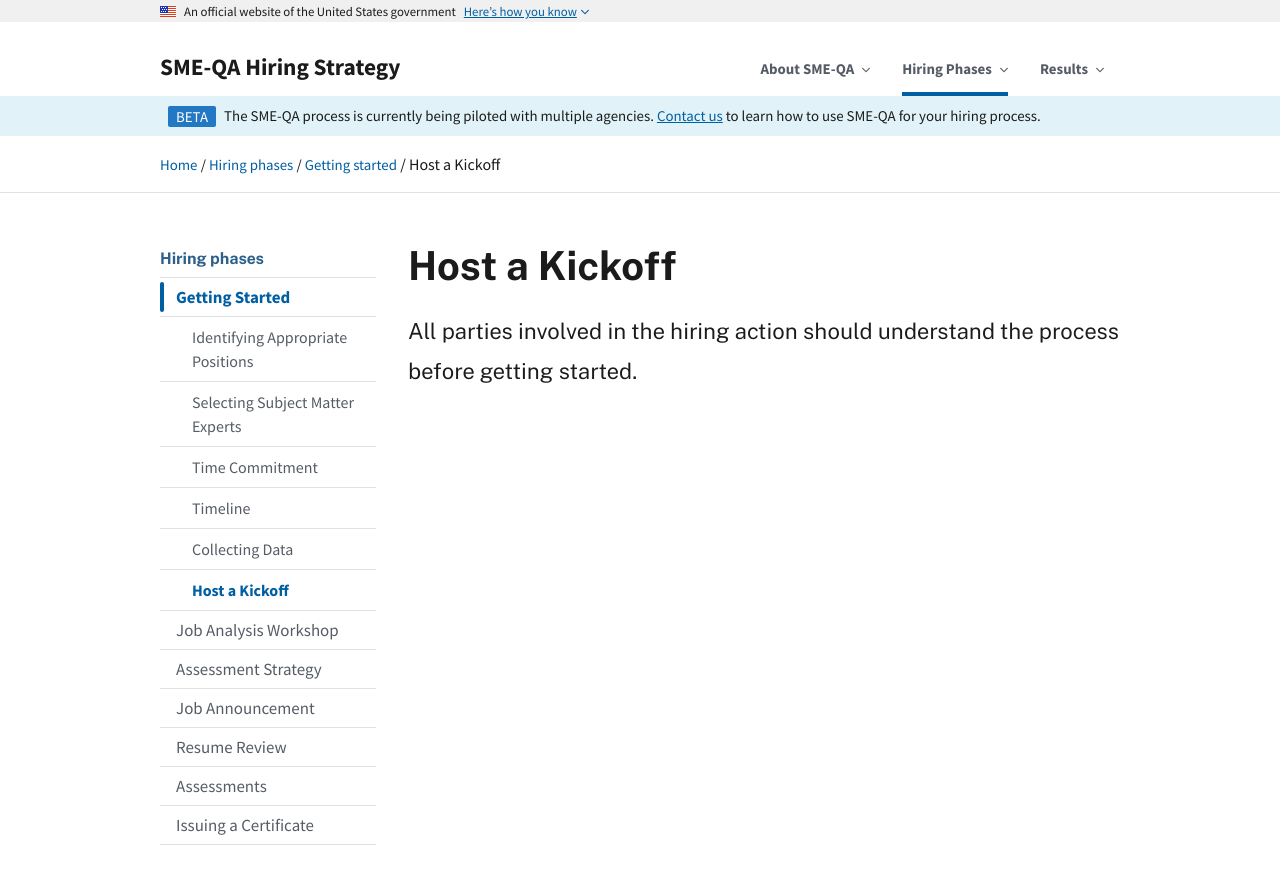
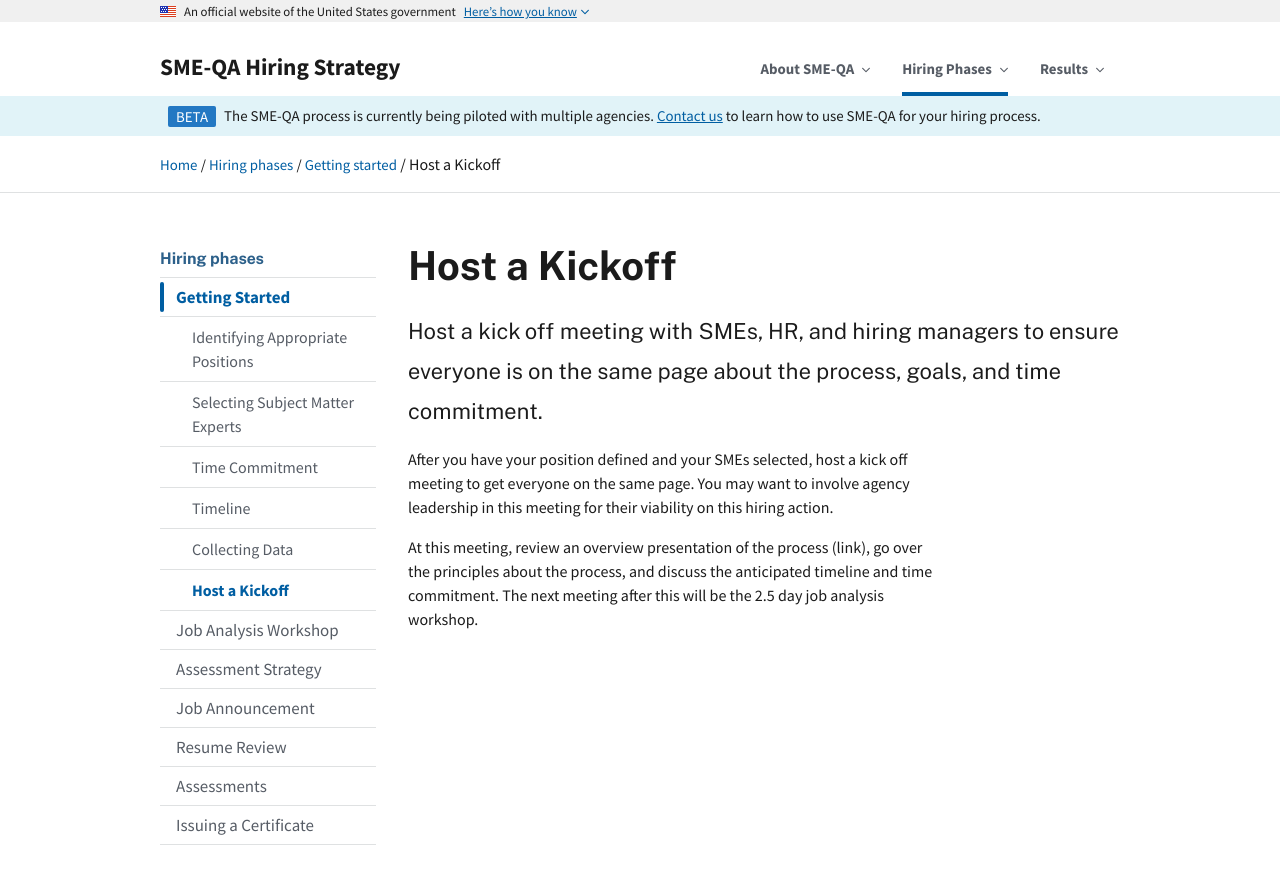
Before and after one commit to usds/SME-QA-Website, a Jekyll site: the page built from pages/phases/getting-started/host-a-kickoff.md, in a window 1280 px wide and 900 px high. Shown: the top 884 px of the window. Built offline with Jekyll 4.4.1, drawn with Linux system fonts in a browser that asks for light colours.

Commit message:
Update host-a-kickoff.md

```diff
--- a/pages/phases/getting-started/host-a-kickoff.md
+++ b/pages/phases/getting-started/host-a-kickoff.md
@@ -6,9 +6,13 @@ title: Host a Kickoff
 sidenav: hiring-phases
 phase: getting-started
 sub-phase-order: 005
-intro: All parties involved in the hiring action should understand the process before getting started.
+intro: Host a kick off meeting with SMEs, HR, and hiring managers to ensure everyone is on the same page about the process, goals, and time commitment.
 ---
 
 <p class="usa-intro">
   {{ page.intro }}
 </p>
+
+After you have your position defined and your SMEs selected, host a kick off meeting to get everyone on the same page. You may want to involve agency leadership in this meeting for their viability on this hiring action.
+
+At this meeting, review an overview presentation of the process (link), go over the principles about the process, and discuss the anticipated timeline and time commitment. The next meeting after this will be the 2.5 day job analysis workshop.
```
